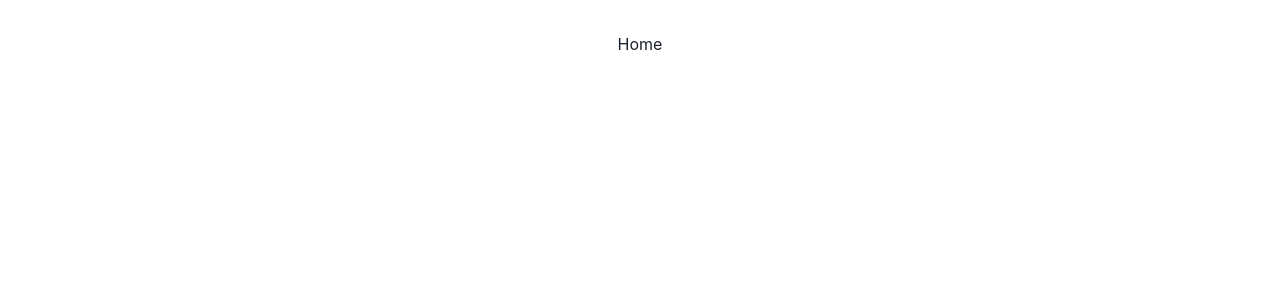
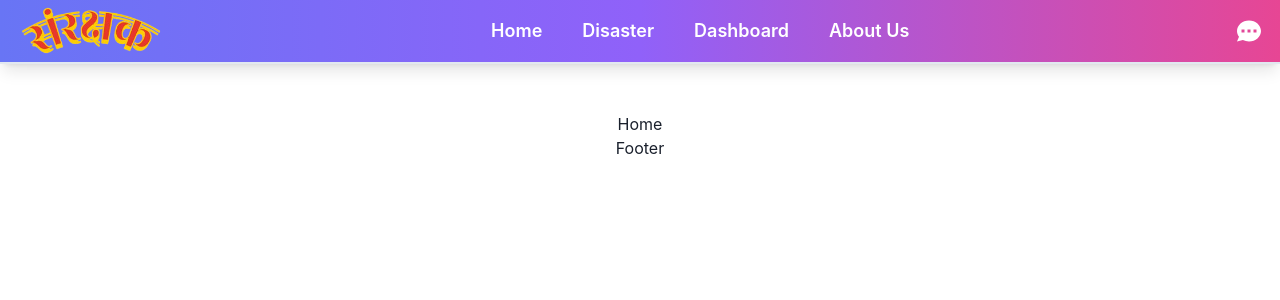
Before and after one commit to Tanay-22/SIH-24-1867, a React (Vite) app in the folder my-project/: page / in a window 1280 px wide. Shown: the top 300 px of the page. Built offline with nearby package versions, Linux system fonts and the light colour scheme.

Commit message:
completed navbar

```diff
--- a/my-project/package.json
+++ b/my-project/package.json
@@ -19,6 +19,7 @@
     "react": "^18.3.1",
     "react-dom": "^18.3.1",
     "react-hook-form": "^7.53.0",
+    "react-icons": "^5.3.0",
     "react-router-dom": "^6.26.1",
     "yup": "^1.4.0"
   },
--- a/my-project/src/App.jsx
+++ b/my-project/src/App.jsx
@@ -2,12 +2,20 @@ import { Button } from "flowbite-react";
 import "./App.css";
 import { BrowserRouter, Routes, Route } from "react-router-dom";
 import Home from "./pages/home/Home";
+import Navbar from "./components/Navbar";
+import Disaster from "./pages/disaster/Disaster";
+import Dashboard from "./pages/dashboard/Dashboard";
+import AboutUs from "./pages/aboutUs/AboutUs";
 
 export default function App() {
   return (
     <BrowserRouter>
+    <Navbar />
       <Routes>
         <Route path="/" element={<Home />} />
+        <Route path="/show-disaster" element={<Disaster />} />
+        <Route path="/show-dashboard" element={<Dashboard />} />
+        <Route path="/about-us" element={<AboutUs />} />
       </Routes>
     </BrowserRouter>
   );
--- a/my-project/src/components/Navbar.jsx
+++ b/my-project/src/components/Navbar.jsx
@@ -1,5 +1,46 @@
+import { Tooltip } from "flowbite-react";
 import React from "react";
+import { HiChat } from "react-icons/hi";
+import { useNavigate } from "react-router-dom";
 
 export default function Navbar() {
-  return <div>Navbar</div>;
+
+  const navigate = useNavigate();
+
+  return (
+    <div className="border-b-2 shadow-lg w-full fixed top-0 left-0 h-16 flex items-center justify-between px-4 bg-gradient-to-r from-indigo-500 via-purple-500 to-pink-500 backdrop-blur-md">
+
+      <img
+        src="/Sanrakshak_1.png"
+        alt="Logo"
+        className="h-full object-contain cursor-pointer transform transition-transform duration-300 hover:scale-110 hover:rotate-6"
+      />
+
+      <div className="flex mx-auto space-x-10">
+
+        <span className="relative cursor-pointer text-lg font-semibold text-white before:absolute before:bottom-0 before:left-0 before:w-0 before:h-[2px] before:bg-white hover:before:w-full before:transition-all before:duration-300 before:ease-in-out" onClick={() => navigate('/')}>
+          Home
+        </span>
+
+        <span className="relative cursor-pointer text-lg font-semibold text-white before:absolute before:bottom-0 before:left-0 before:w-0 before:h-[2px] before:bg-white hover:before:w-full before:transition-all before:duration-300 before:ease-in-out" onClick={() => navigate('/show-disaster')}>
+          Disaster
+        </span>
+
+        <span className="relative cursor-pointer text-lg font-semibold text-white before:absolute before:bottom-0 before:left-0 before:w-0 before:h-[2px] before:bg-white hover:before:w-full before:transition-all before:duration-300 before:ease-in-out" onClick={() => navigate('/show-dashboard')}>
+          Dashboard
+        </span>
+
+        <span className="relative cursor-pointer text-lg font-semibold text-white before:absolute before:bottom-0 before:left-0 before:w-0 before:h-[2px] before:bg-white hover:before:w-full before:transition-all before:duration-300 before:ease-in-out" onClick={() => navigate('/about-us')}>
+          About Us
+        </span>
+
+      </div>
+
+      <Tooltip content="Chat with our chatbot for tips and help!">
+        {/* Darker color on hover */}
+        <HiChat className="cursor-pointer text-3xl text-white hover:text-indigo-800 transition duration-300" />
+      </Tooltip>
+
+    </div>
+  );
 }
--- /dev/null
+++ b/my-project/src/pages/aboutUs/AboutUs.jsx
@@ -0,0 +1,7 @@
+import React from 'react'
+
+export default function AboutUs() {
+  return (
+    <div>AboutUs</div>
+  )
+}
--- /dev/null
+++ b/my-project/src/pages/dashboard/Dashboard.jsx
@@ -0,0 +1,7 @@
+import React from 'react'
+
+export default function Dashboard() {
+  return (
+    <div>Dashboard</div>
+  )
+}
--- /dev/null
+++ b/my-project/src/pages/disaster/Disaster.jsx
@@ -0,0 +1,7 @@
+import React from 'react'
+
+export default function Disaster() {
+  return (
+    <div>Disaster</div>
+  )
+}
--- a/my-project/src/pages/home/Home.jsx
+++ b/my-project/src/pages/home/Home.jsx
@@ -1,5 +1,13 @@
 import React from "react";
+import Footer from "../../components/Footer";
 
 export default function Home() {
-  return <div>Home</div>;
+  return (
+    <div className="pt-20">
+      Home
+
+      <Footer />
+    </div>
+  )
+
 }
```
Also changed, not shown: 1 other file (tests, documents, lock files or other folders).
